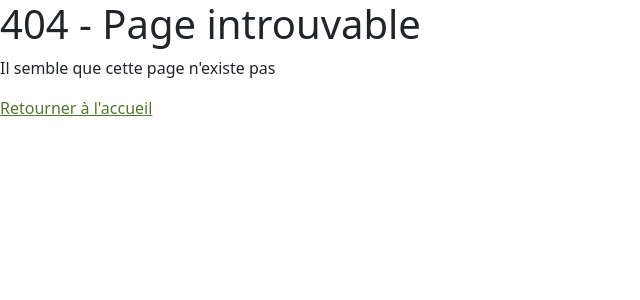
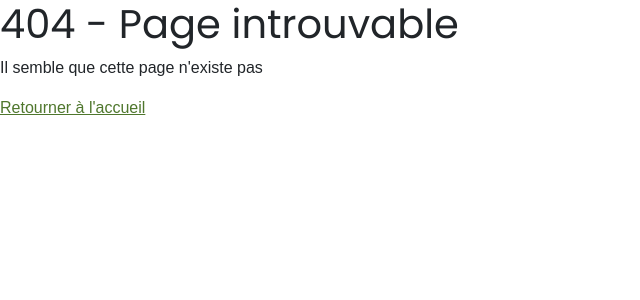
Before and after one commit to SoniaMogh/vite-et-gourmand-studi, a PHP site: page /index.php in a window 1280 px wide. Shown: the top 300 px of the page, without its empty margins (0-640 px from the left). Run offline with PHP 8.4, Linux system fonts and the light colour scheme; some libraries are stand-ins or nearby versions.

Commit message:
chore(view): add custom style
Add custom font and color from graphic charter

```diff
--- a/index.php
+++ b/index.php
@@ -11,6 +11,7 @@ $page = get_page();
     <meta charset="UTF-8" />
     <meta name="viewport" content="width=device-width, initial-scale=1.0" />
     <link rel="stylesheet" href="scss/main.css" />
+    <link href="https://fonts.googleapis.com/css2?family=Poppins&display=swap" rel="stylesheet">
     <title>Vite Et Gourmand</title>
   </head>
   <body>
--- a/scss/_custom.scss
+++ b/scss/_custom.scss
@@ -5,4 +5,11 @@ $dark: #193819;
 $black: #0d1c0d;
 $light: #ecf39e;
 
+// Custom variables
+$font-headline: "Poppins", sans-serif;
+$font-subheadline: Verdana, sans-serif;
+
+// Override Bootstrap
+$font-family-base: Arial, sans-serif;
+
 @import "../node_modules/bootstrap/scss/bootstrap";
--- a/scss/main.scss
+++ b/scss/main.scss
@@ -1,2 +1,12 @@
 @import url("/node_modules/bootstrap-icons/font/bootstrap-icons.css");
 @import "custom";
+
+h1 {
+  font-family: $font-headline;
+  font-size: 36;
+}
+
+h2 {
+  font-family: $font-subheadline;
+  font-size: 26;
+}
```
Also changed, not shown: scss/main.css, 1 other file.
